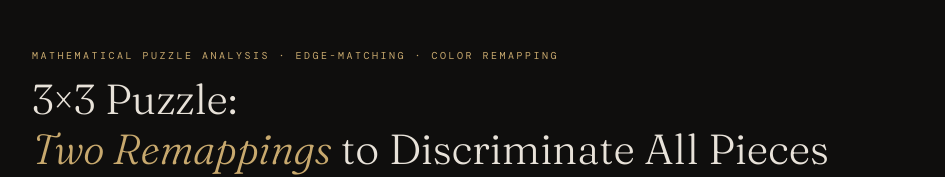
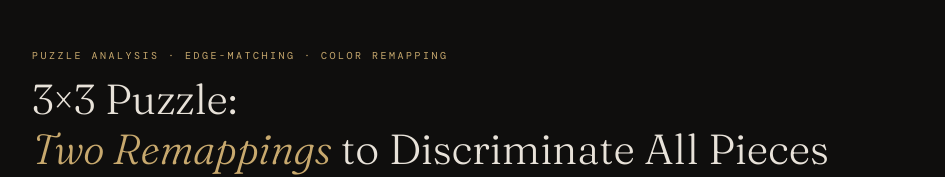
Before and after one commit to MRazvan/E2_Fun, a plain HTML site: page index.html in a window 1280 px wide. Shown: the top 177 px of the page, without its empty margins (0-945 px from the left). Drawn offline with nearby package versions, Linux system fonts and the light colour scheme; a web font is replaced by a local one.

Commit message:
Clear a presumptuous text ( Viva LLM's )

```diff
--- a/index.html
+++ b/index.html
@@ -147,7 +147,7 @@
 <body>
 
 <header>
-  <div class="label">Mathematical Puzzle Analysis · Edge-Matching · Color Remapping</div>
+  <div class="label">Puzzle Analysis · Edge-Matching · Color Remapping</div>
   <h1>3×3 Puzzle:<br><em>Two Remappings</em> to Discriminate All Pieces</h1>
   <p>Each piece encodes a color on each of its four edges (N, E, S, W). Binary remappings collapse the color space; a family of two remappings suffices to uniquely identify every piece.</p>
 </header>
```
